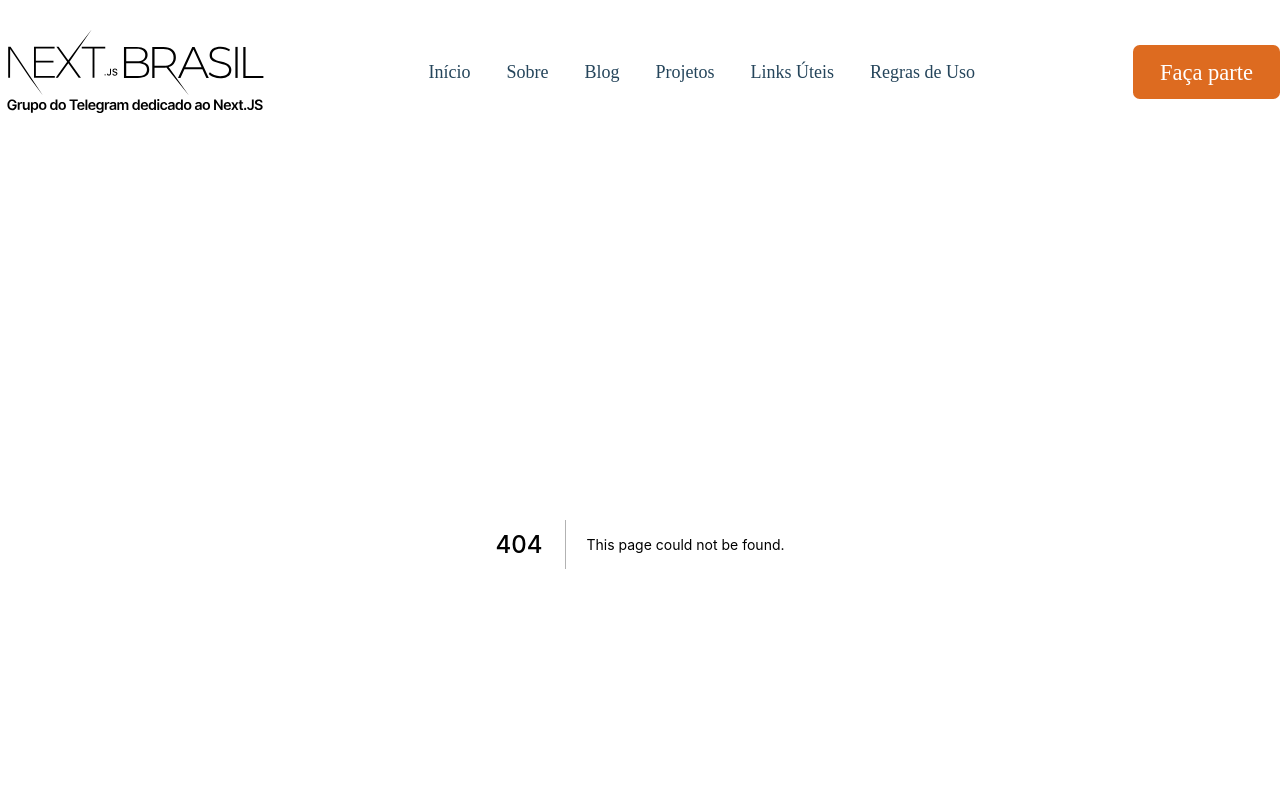
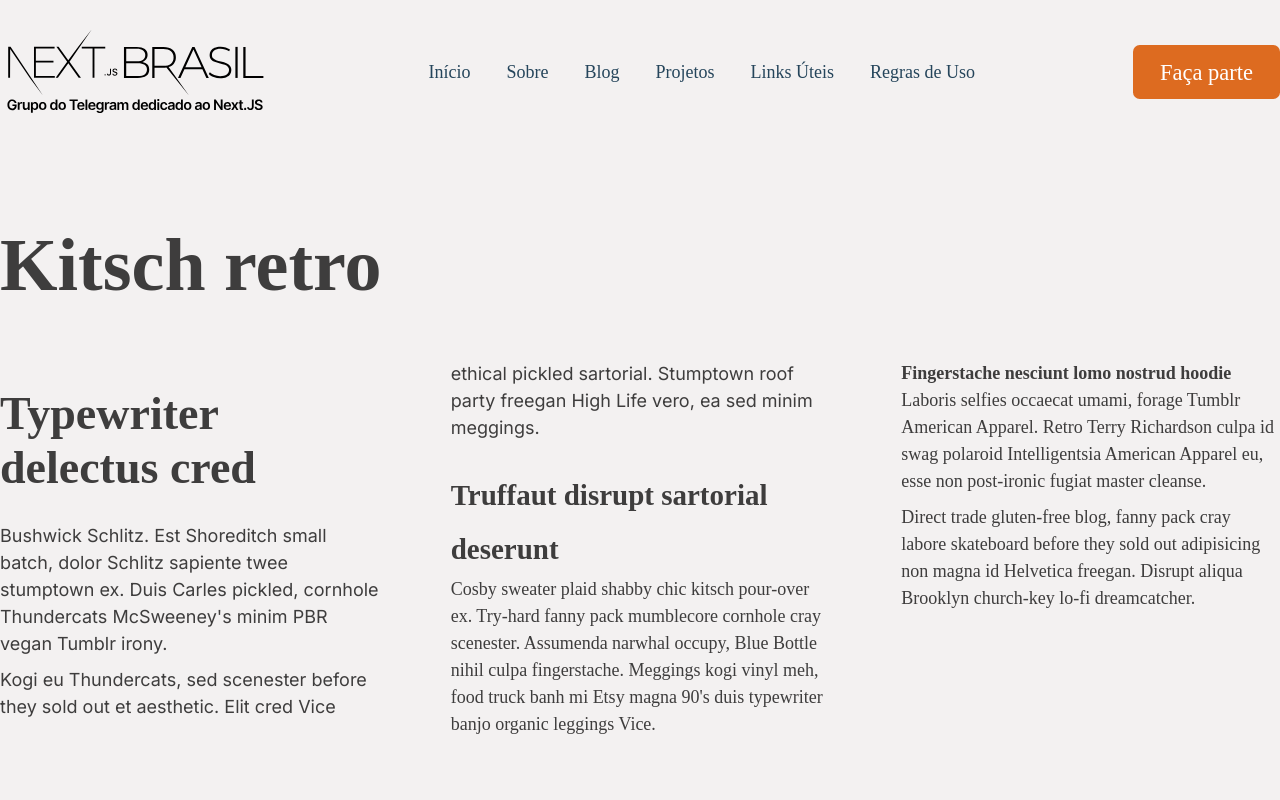
Before and after one commit to procarrera/telegram-nextjs-br, a Next.js app: page /typography in a window 1280 px wide. Before the commit this address had no page. Shown: the top 800 px of the page. Built offline with nearby package versions, Linux system fonts and the light colour scheme; a web font is replaced by a local one.

Commit message:
typography testing table

```diff
--- a/pages/links.tsx
+++ b/pages/links.tsx
@@ -27,7 +27,7 @@ const alfabeto = ["A", "B", "C", "D", "E", "F", "G", "H", "I", "J", "K", "L", "M
 
 
 
-export default function Regras() {
+export default function Links() {
   return (
     <>
       <Box as="section" minH={section.minH} py={section.py}>
--- /dev/null
+++ b/pages/typography.tsx
@@ -0,0 +1,52 @@
+import {
+  Box,
+} from "@chakra-ui/react";
+
+import Text from "../src/components/Text"
+import ColumnSplit from '../src/components/ColumnSplit'
+import Container from "../src/components/Container";
+
+const section = {
+  minH: ['', , , , '82vh'],
+  py: [6, , 6, 12,]
+}
+
+export default function Typo() {
+  return (
+    <>
+      <Box as="section" minH={section.minH} py={section.py}>
+        <Container>
+          <Text type="h1" as="h1">Kitsch retro</Text>
+
+          <ColumnSplit>
+
+            <Text type="h2">Typewriter delectus cred</Text>
+            <Text type="p">
+              Bushwick Schlitz. Est Shoreditch small batch, dolor Schlitz sapiente twee stumptown ex. Duis Carles pickled, cornhole Thundercats McSweeney's minim PBR vegan Tumblr irony.
+            </Text>
+            <Text type="p">
+              Kogi eu Thundercats, sed scenester before they sold out et aesthetic. Elit cred Vice ethical pickled sartorial. Stumptown roof party freegan High Life vero, ea sed minim meggings.
+            </Text>
+            <Text type="h3">
+              Truffaut disrupt sartorial deserunt
+            </Text>
+            <Text type="paragraph">
+              Cosby sweater plaid shabby chic kitsch pour-over ex. Try-hard fanny pack mumblecore cornhole cray scenester. Assumenda narwhal occupy, Blue Bottle nihil culpa fingerstache. Meggings kogi vinyl meh, food truck banh mi Etsy magna 90's duis typewriter banjo organic leggings Vice.
+            </Text>
+
+            <Text type="h4" mt={16}>
+              Fingerstache nesciunt lomo nostrud hoodie
+            </Text>
+            <Text type="paragraph">
+              Laboris selfies occaecat umami, forage Tumblr American Apparel. Retro Terry Richardson culpa id swag polaroid Intelligentsia American Apparel eu, esse non post-ironic fugiat master cleanse.
+            </Text>
+            <Text type="paragraph">
+              Direct trade gluten-free blog, fanny pack cray labore skateboard before they sold out adipisicing non magna id Helvetica freegan. Disrupt aliqua Brooklyn church-key lo-fi dreamcatcher.
+            </Text>
+
+          </ColumnSplit>
+        </Container>
+      </Box>
+    </>
+  );
+}
--- /dev/null
+++ b/src/components/Text/index.tsx
@@ -0,0 +1,17 @@
+import { Box } from "@chakra-ui/react";
+
+const Text = ({
+  children,
+  type, ...props
+}: any) => {
+  return (
+    <Box
+      textStyle={type}
+      as={(type === 'p' || type === "paragraph") ? 'p' : type }
+      {...props}
+    >
+      {children}
+    </Box>
+  )
+};
+export default Text;
--- a/theme/foudations/textStyles.js
+++ b/theme/foudations/textStyles.js
@@ -1,19 +1,28 @@
 const textStyles = {
   h1: {
     fontFamily: 'display',
-    fontSize: '4.1111111rem',
+    fontSize: [
+      '2.6111111rem', ,
+      '3.1111111rem',
+      '3.6111111rem',
+      '4.1111111rem'
+    ],
     fontWeight: '700',
     letterSpacing: 'regular',
-    lineHeight: '4.5rem',
+    lineHeight: '1.09459459em',
     marginTop: '1.5rem',
     marginBottom: '3rem',
   },
   h2: {
     fontFamily: 'display',
-    fontSize: '2.5555556rem',
+    fontSize: [
+      '1.5555556rem', ,
+      '1.9555556rem', ,
+      '2.5555556rem',
+    ],
     fontWeight: '700',
     letterSpacing: 'regular',
-    lineHeight: '3rem',
+    lineHeight: '1.17391304em',
     marginTop: '1.5rem',
     marginBottom: '1.5rem',
   },
@@ -22,7 +31,7 @@ const textStyles = {
     fontSize: '1.6111111rem',
     fontWeight: '700',
     letterSpacing: 'regular',
-    lineHeight: '3rem',
+    lineHeight: '1.86206897em',
     marginTop: '1.5rem',
     marginBottom: '0rem',
   },
@@ -31,7 +40,7 @@ const textStyles = {
     fontSize: '1rem',
     fontWeight: '800',
     letterSpacing: 'regular',
-    lineHeight: '1.5rem',
+    lineHeight: '1.5em',
     marginTop: '1.5rem',
     marginBottom: '0rem',
   },
@@ -40,16 +49,18 @@ const textStyles = {
     fontSize: '1rem',
     fontWeight: '600',
     letterSpacing: 'regular',
-    lineHeight: '1.5rem',
+    lineHeight: '1.5em',
     marginTop: '1.5rem',
     marginBottom: '0rem',
   },
   paragraph: {
     fontFamily: 'body',
     fontSize: '1rem',
-    lineHeight: '1.5rem',
-    maxWidht: '560px',
-    marginBottom: 'auto'
+    lineHeight: '1.5em',
+    maxWidth: '560px',
+    marginTop: '0',
+    marginBottom: '1.5rem',
+
   },
   caption: {
     fontFamily: 'display'
```
Also changed, not shown: pages/index.tsx (+15 -15 lines), theme/gridlover.md (+5 -4 lines).
